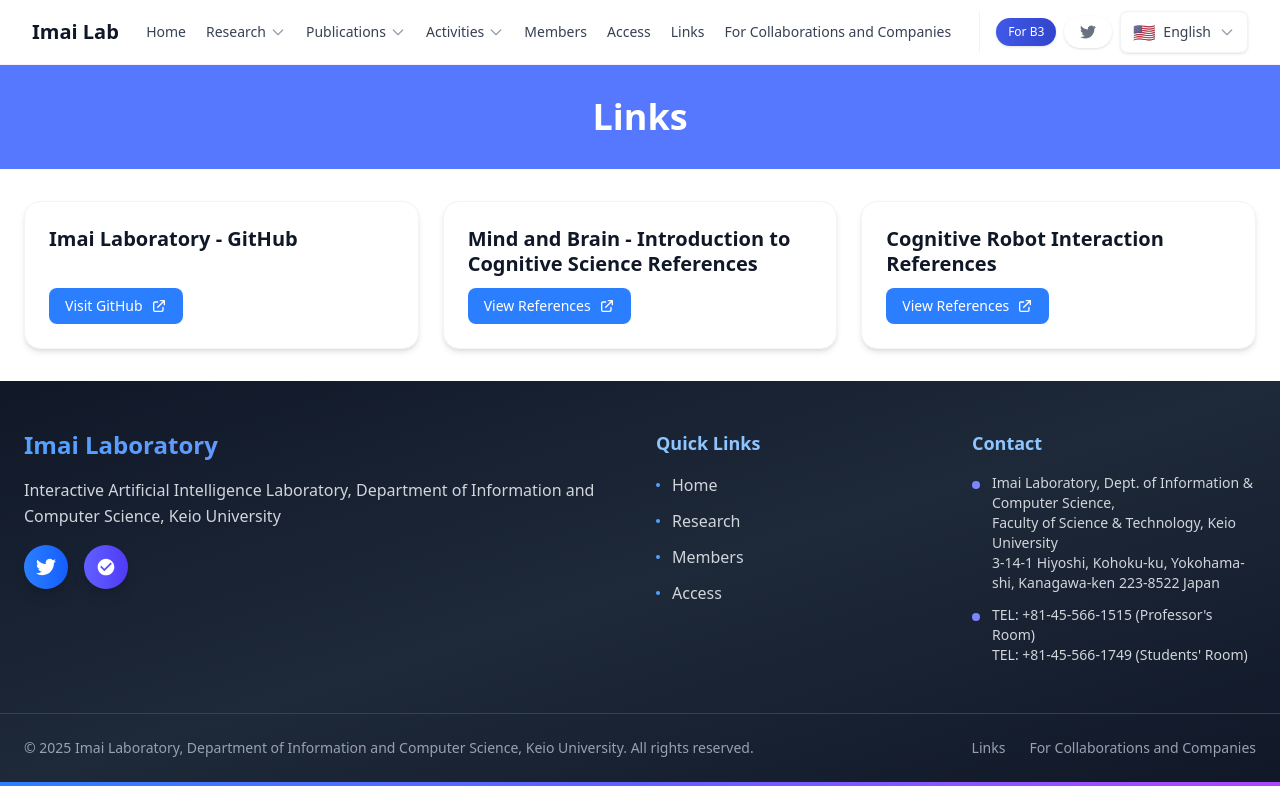
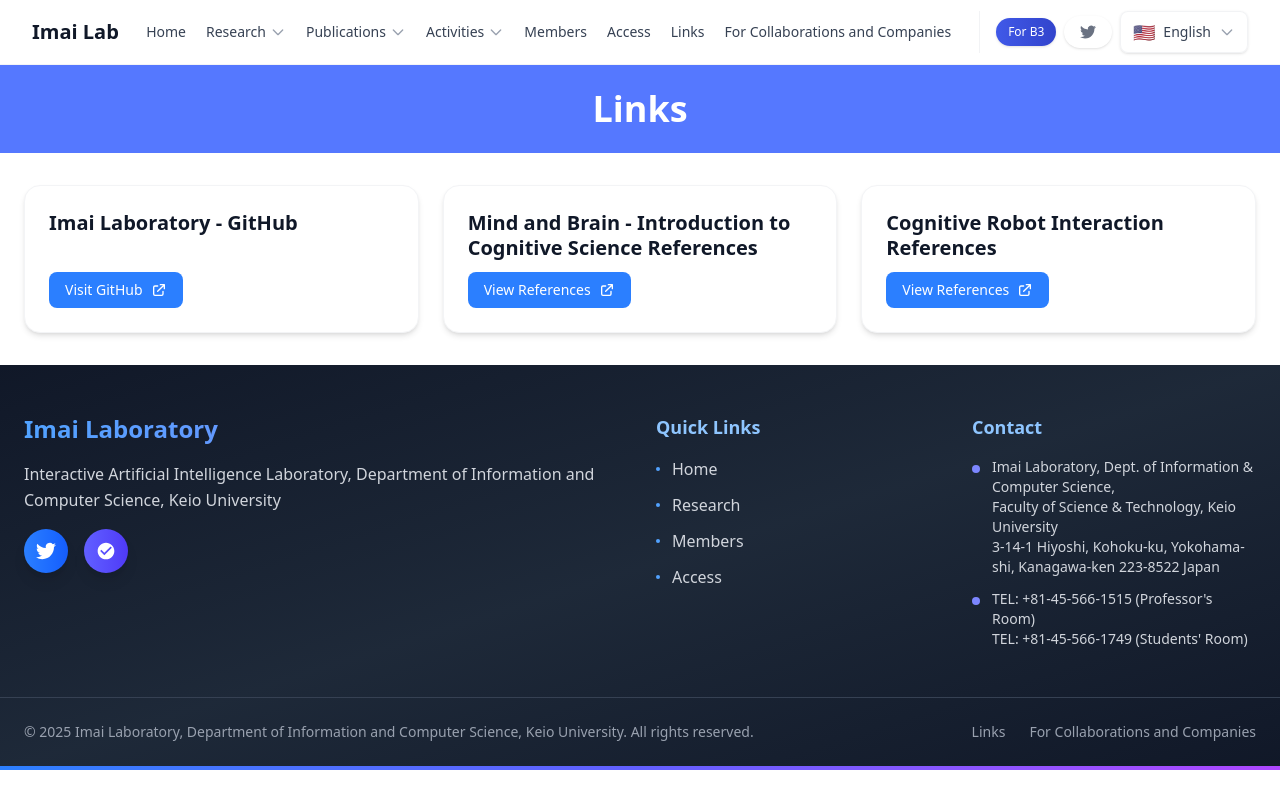
Before and after one commit to imai-laboratory/imai-laboratory.github.io, a Next.js app: page /en/links in a window 1280 px wide. Built offline with nearby package versions, Linux system fonts and the light colour scheme.

Commit message:
feat: update hero

```diff
--- a/app/[locale]/member/page.tsx
+++ b/app/[locale]/member/page.tsx
@@ -35,7 +35,10 @@
 
   return (
     <div id="content_members">
-      <PageHero title={t("navigation.member")} />
+      <PageHero
+        title={t("navigation.member")}
+        backgroundImage="/res/hero/hero_bbq.jpg"
+      />
       <div className="container mx-auto px-6 py-8">
         <CurrentMembersList members={members} lang={lang} />
         <PastMembersList pastMembers={pastMembers} lang={lang} />
--- a/app/[locale]/research/page.tsx
+++ b/app/[locale]/research/page.tsx
@@ -64,7 +64,10 @@
 
   return (
     <div id="content_research">
-      <PageHero title={t("navigation.research.theme")} />
+      <PageHero
+        title={t("navigation.research.theme")}
+        backgroundImage="/res/hero/crsl_learning_brain.jpg"
+      />
 
       <ResearchSection
         key="isc"
--- a/components/shared/PageHero.tsx
+++ b/components/shared/PageHero.tsx
@@ -6,8 +6,10 @@
 export const PageHero = ({ title, backgroundImage }: PageHeroProps) => {
   return (
     <section
-      className={`text-white py-8 ${
-        backgroundImage ? "bg-cover bg-center bg-no-repeat" : "bg-primary-500"
+      className={`text-white ${
+        backgroundImage
+          ? "py-16 md:py-24 bg-cover bg-center bg-no-repeat"
+          : "py-6 bg-primary-500"
       }`}
       style={
         backgroundImage
```
